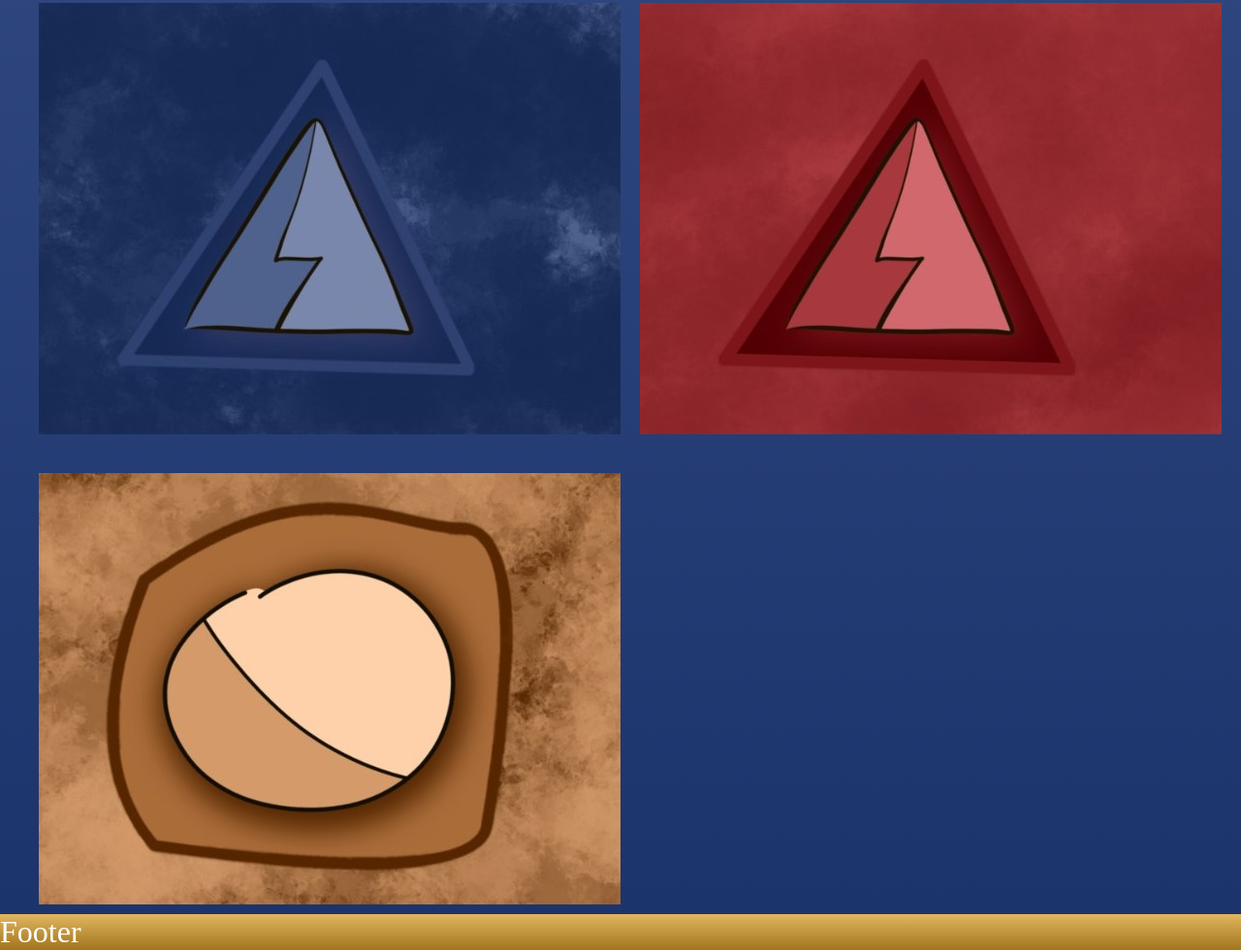
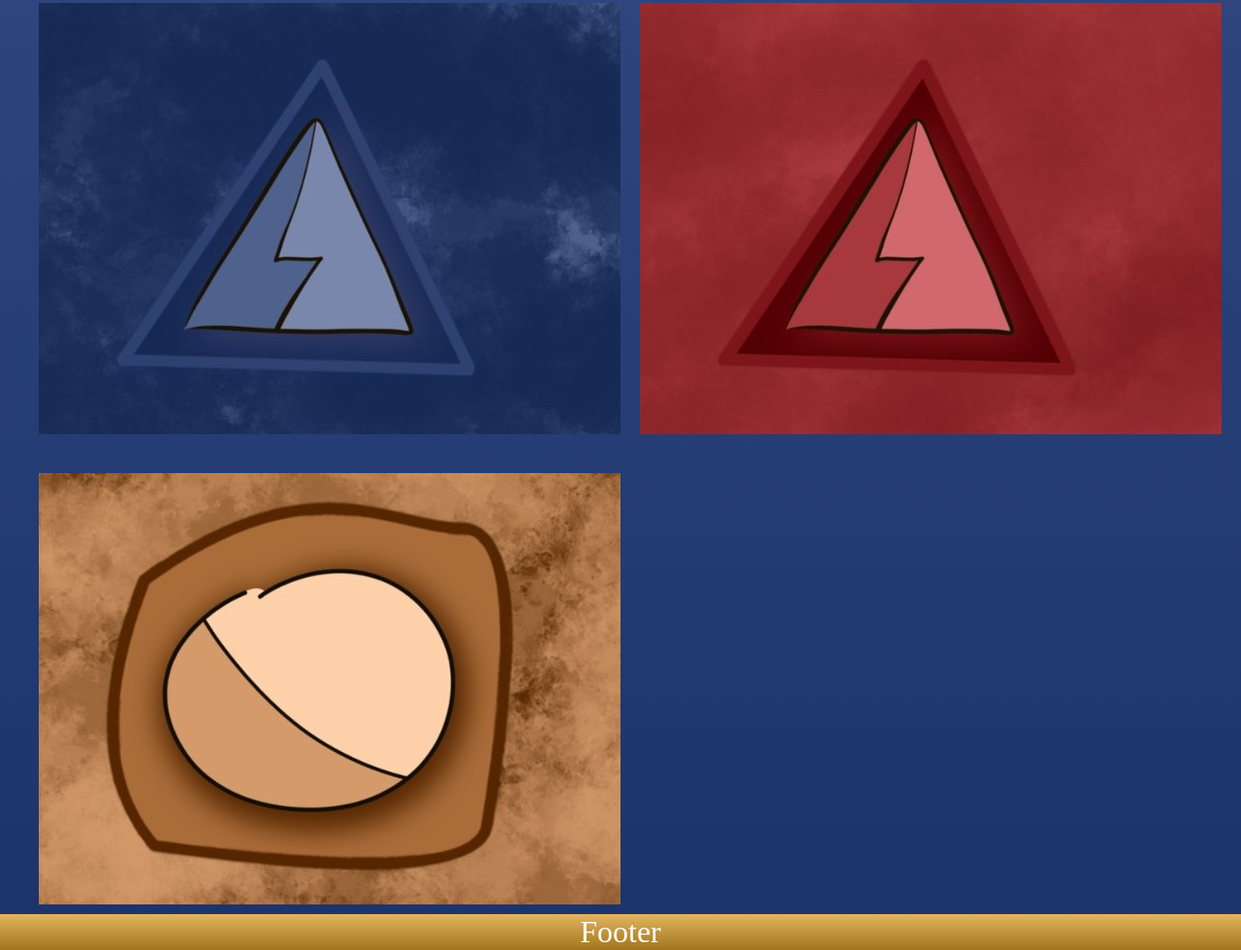
Before and after one commit to lietuviskalba/web_page_template, a plain HTML site: page index.html in a window 1280 px wide. Shown: the part 1932-2912 px from the top of the page at 97% size. Drawn offline with Linux system fonts and the light colour scheme.

Commit message:
> Footer SECTION completed

```diff
--- a/index.html
+++ b/index.html
@@ -30,7 +30,7 @@
     <img class="picture zone" src="/imgs/shape9.jpg">
   </div>
 
-  <div class="zone yellow">Footer</div>
+  <footer class="zone yellow">Footer</footer>
 </body>
 
 </html>
--- a/style.css
+++ b/style.css
@@ -61,6 +61,11 @@ a {
 
 }
 
+/* Footer SECTION */
+footer{
+    text-align: center;
+}
+
 body {
     margin: auto 0;
     background-color: rgb(41, 40, 40);
@@ -79,7 +84,7 @@ body {
     -webkit-box-shadow: rgba(0, 0, 0, 0.8) 0px 5px 15px, inset rgba(0, 0, 0, 0.15) 0px -10px 20px;
     -moz-box-shadow: rgba(0, 0, 0, 0.8) 0px 5px 15px, inset rgba(0, 0, 0, 0.15) 0px -10px 20px;
     -o-box-shadow: rgba(0, 0, 0, 0.8) 0px 5px 15px, inset rgba(0, 0, 0, 0.15) 0px -10px 20px;
-    box-shadow: rgba(0, 0, 0, 0.8) 0px 5px 15px, inset rgba(0, 0, 0, 0.15) 0px -10px 20px;
+    box-shadow: rgba(190, 190, 190, 0.8) 0px 5px 15px, inset rgba(0, 0, 0, 0.15) 0px -10px 20px;
 }
 
 /* SECTION background colors */
```
